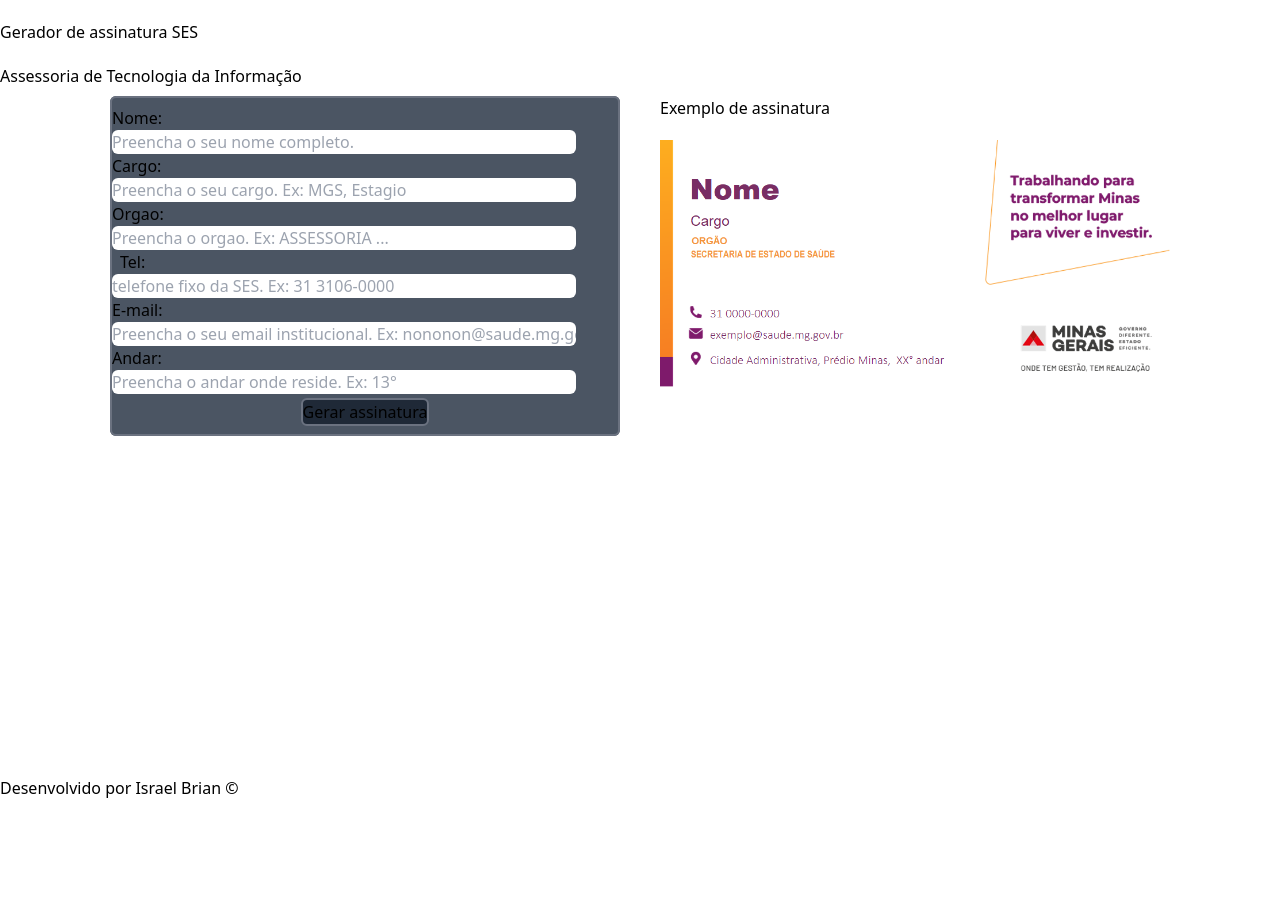
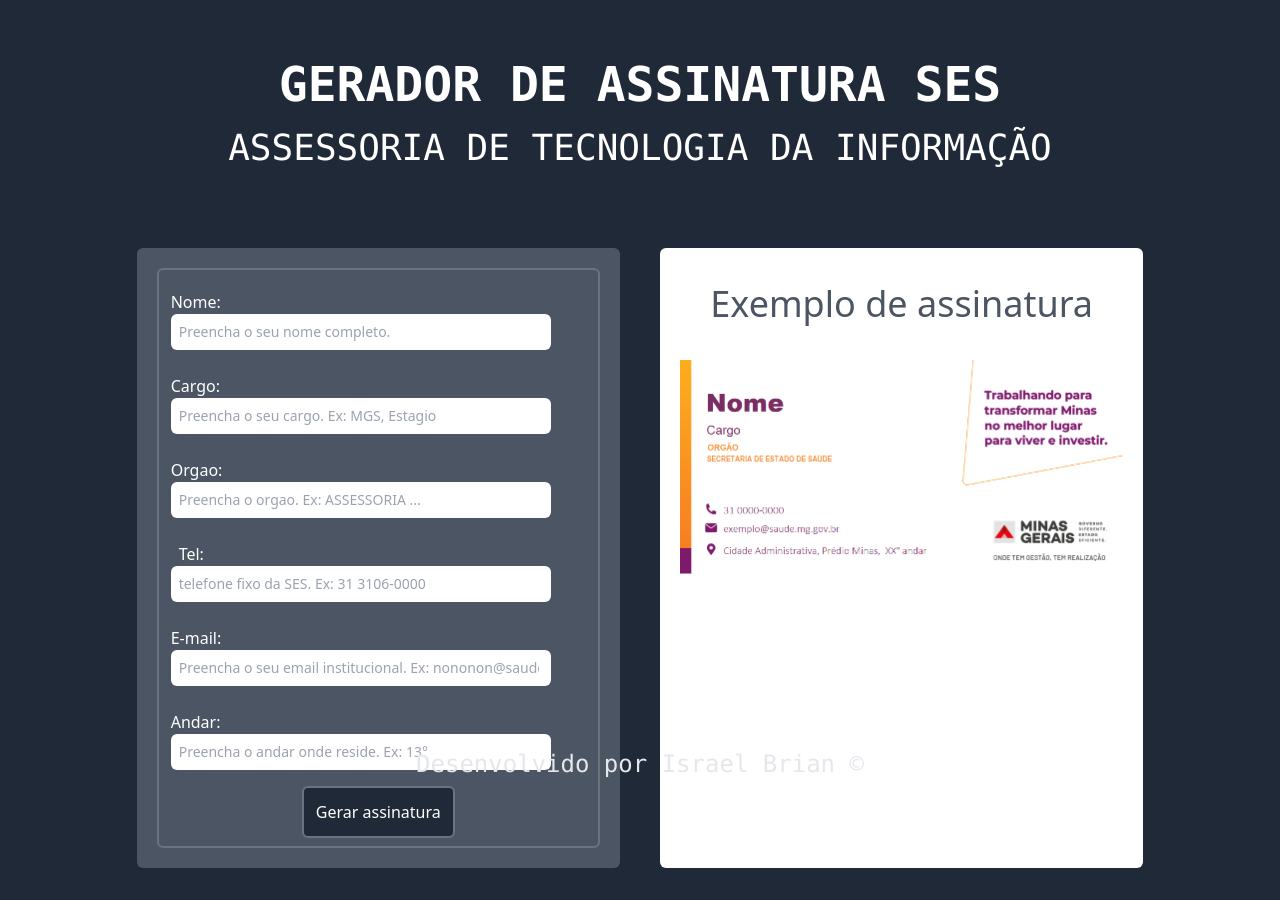
Before and after one commit to israelbrian/gerador_de_assinatura, a Flask app: page /form in a window 1280 px wide. Before the commit the page ends 798 px from the top, so only its background shows below. Run offline with Flask 3, Linux system fonts and the light colour scheme; parts of the project's set-up code (start-up, migrations or seed data) failed here and were passed over.

Commit message:
estilo base

```diff
--- a/static/css/output.css
+++ b/static/css/output.css
@@ -722,6 +722,11 @@
   background-color: rgb(31 41 55 / var(--tw-bg-opacity, 1));
 }
 
+.bg-gray-900 {
+  --tw-bg-opacity: 1;
+  background-color: rgb(17 24 39 / var(--tw-bg-opacity, 1));
+}
+
 .bg-gradient-to-br {
   background-image: linear-gradient(to bottom right, var(--tw-gradient-stops));
 }
@@ -754,14 +759,11 @@
   --tw-gradient-stops: var(--tw-gradient-from), var(--tw-gradient-to);
 }
 
-<<<<<<< Updated upstream
 .via-gray-700 {
   --tw-gradient-to: rgb(55 65 81 / 0)  var(--tw-gradient-to-position);
   --tw-gradient-stops: var(--tw-gradient-from), #374151 var(--tw-gradient-via-position), var(--tw-gradient-to);
 }
 
-=======
->>>>>>> Stashed changes
 .via-black {
   --tw-gradient-to: rgb(0 0 0 / 0)  var(--tw-gradient-to-position);
   --tw-gradient-stops: var(--tw-gradient-from), #000 var(--tw-gradient-via-position), var(--tw-gradient-to);
@@ -772,26 +774,18 @@
   --tw-gradient-stops: var(--tw-gradient-from), #4b5563 var(--tw-gradient-via-position), var(--tw-gradient-to);
 }
 
-<<<<<<< Updated upstream
 .to-gray-900 {
   --tw-gradient-to: #111827 var(--tw-gradient-to-position);
-=======
-.to-gray-800 {
-  --tw-gradient-to: #1f2937 var(--tw-gradient-to-position);
->>>>>>> Stashed changes
 }
 
 .to-orange-500 {
   --tw-gradient-to: #f97316 var(--tw-gradient-to-position);
 }
 
-<<<<<<< Updated upstream
 .to-gray-800 {
   --tw-gradient-to: #1f2937 var(--tw-gradient-to-position);
 }
 
-=======
->>>>>>> Stashed changes
 .p-10 {
   padding: 2.5rem;
 }
@@ -808,13 +802,10 @@
   padding: 1.25rem;
 }
 
-<<<<<<< Updated upstream
 .p-7 {
   padding: 1.75rem;
 }
 
-=======
->>>>>>> Stashed changes
 .p-8 {
   padding: 2rem;
 }
--- a/templates/index.html
+++ b/templates/index.html
@@ -12,7 +12,7 @@
     <!-- <link rel="stylesheet" href="../static/css/style.css" /> -->
   </head>
   <!-- <body class="bg-gradient-to-b from-slate-900 via-gray-600 to-gray-800 h-screen"> -->
-  <body class="bg-gradient-to-br from-black-gray via-black to-black-gray h-screen">
+  <body class="bg-gray-800 h-screen">
     <!-- <header class="bg-violet-800 p-10"> -->
     <header class="p-10 font-mono uppercase">
       <h1 class="text-white text-5xl font-bold mb-5 mt-5 text-center">
```
